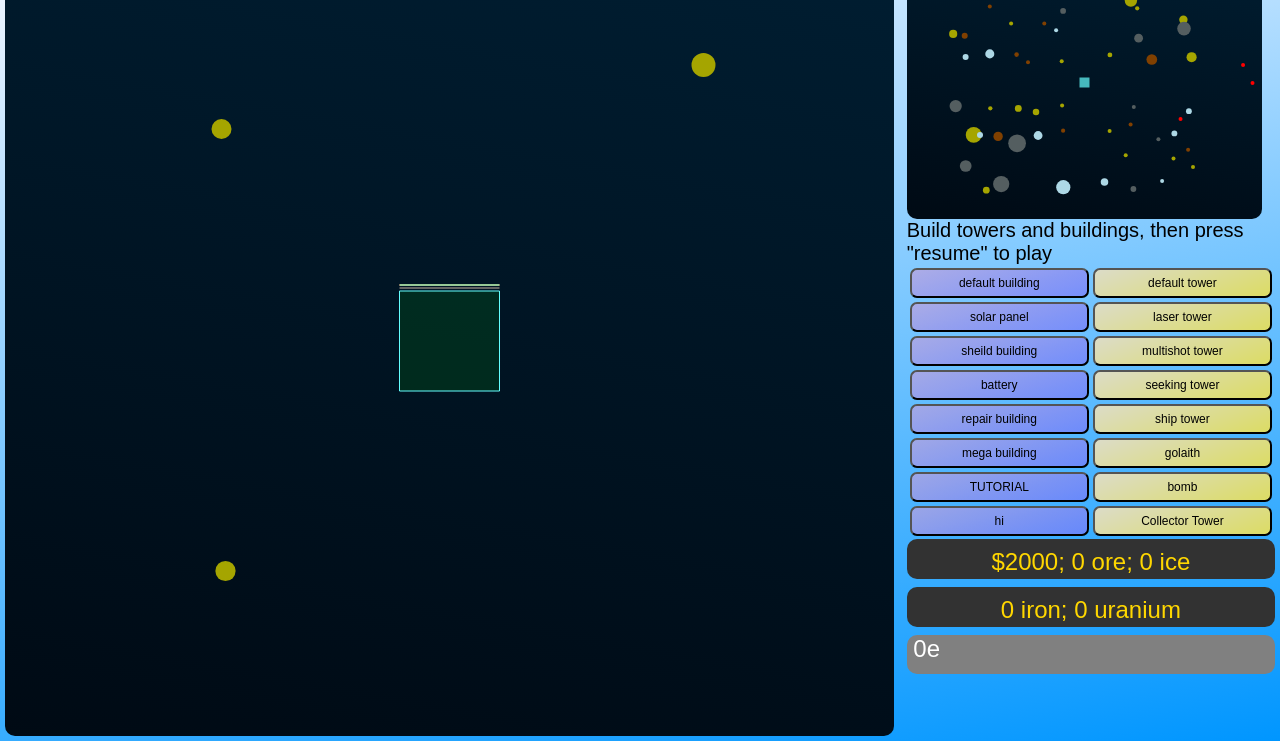
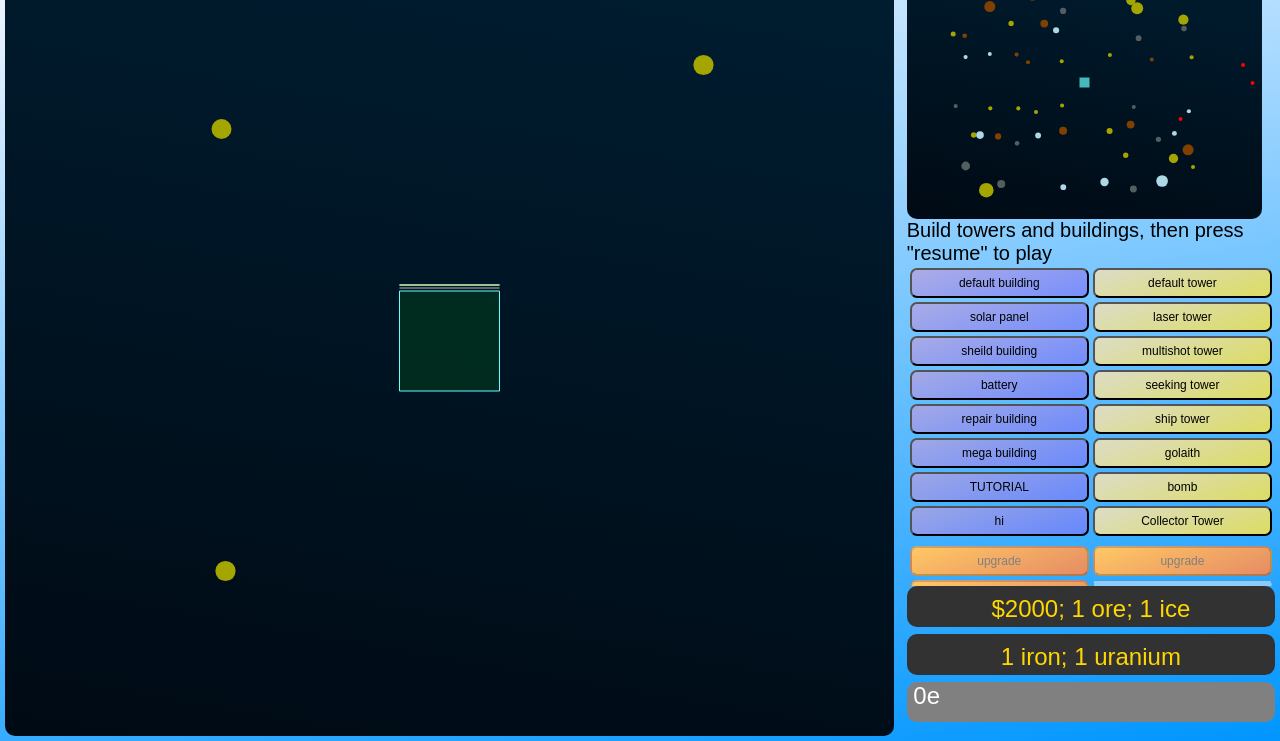
Before and after one commit to vinport16/KHE18, a plain HTML site: page index.html in a window 1280 px wide. Shown: the part 59-800 px from the top of the page. Drawn offline with Linux system fonts and the light colour scheme.

Commit message:
now resources prices are enforced

```diff
--- a/building.js
+++ b/building.js
@@ -150,6 +150,9 @@ function SolarPanel(pos, state){
   this.tree = solarPanelTree;
   this.price = 500;
   this.uraniumPrice = 50;
+  this.orePrice = 0;
+  this.icePrice = 0;
+  this.ironPrice = 0;
   Structure.call(this, pos, this.price, this.maxHealth, 200, this.name, state);
 
 }
@@ -169,6 +172,9 @@ function Battery(pos, state){
   this.tree = false;
   this.price = 500;
   this.orePrice = 50;
+  this.icePrice = 0;
+  this.ironPrice = 0;
+  this.uraniumPrice = 0;
   Structure.call(this, pos, this.price, this.maxHealth, 500, this.name, state);
 
 }
@@ -187,6 +193,9 @@ function RepairBuilding(pos, state){
   this.tree = repairBuildingTree;
   this.price = 300;
   this.icePrice = 30;
+  this.orePrice = 0;
+  this.ironPrice = 0;
+  this.uraniumPrice = 0;
   this.heal = 15;
   this.bufferTime = 30;
   this.currentBuffer = 0;
@@ -209,6 +218,9 @@ function SheildBuilding(pos, state){
   this.tree = false;
   this.price = 500;
   this.ironPrice = 50;
+  this.orePrice = 0;
+  this.icePrice = 0;
+  this.uraniumPrice = 0;
   this.heal = 1;
   this.bufferTime = 30;
   this.currentBuffer = 0;
--- a/draw.js
+++ b/draw.js
@@ -249,7 +249,7 @@ function drawProto(proto, state){
 
 function drawProtoTower(proto,state){
   rp = relative(proto.position, state);
-  if(proto.price > state.money || checkStructureOverlap(proto,state)){
+  if(proto.price > state.money || proto.orePrice > state.ore || proto.icePrice > state.ice || proto.ironPrice > state.iron || proto.uraniumPrice > state.uranium || checkStructureOverlap(proto,state)){
     drawCircle(rp,proto.radius,"rgba(0,0,0,0)","rgba(255,100,100,100)");
   }else{
     drawCircle(rp,proto.radius,"rgba(0,0,0,0)","rgba(100,255,100,100)");
@@ -291,7 +291,7 @@ function drawBuilding(o, state){
 function drawProtoBuilding(proto, state){
   rp = relative(proto.position, state);
   tl = subtract(rp,{x:proto.width/2, y:proto.height/2});
-  if(proto.price > state.money || checkStructureOverlap(proto, state)){
+  if(proto.price > state.money || proto.orePrice > state.ore || proto.icePrice > state.ice || proto.ironPrice > state.iron || proto.uraniumPrice > state.uranium || checkStructureOverlap(proto, state)){
     drawRectangle(tl, proto.height, proto.width, "rgba(0,0,0,0)", "rgba(255,100,100,100)");
   }else{
     drawRectangle(tl, proto.height, proto.width, "rgba(0,0,0,0)","rgba(100,255,100,100)");
--- a/gameState.js
+++ b/gameState.js
@@ -4,10 +4,10 @@ function GameState() {
 	this.world = []; //list of every game object
 	this.position = {x:0,y:0};
   this.money = 2000;
-  this.ore = 0;
-  this.ice = 0;
-  this.iron = 0;
-  this.uranium = 0;
+  this.ore = 1;
+  this.ice = 1;
+  this.iron = 1;
+  this.uranium = 1;
 	this.level = 1;
   this.highestLevel = 1;
 	this.shipsKilled = 0;
--- a/main.js
+++ b/main.js
@@ -72,16 +72,16 @@ function addResources(){
         type = getRandomInt(1, 5);
         switch(type){
           case 1:
-            state.world.push(new Ore({x:getRandomInt(x*200,x*300), y: getRandomInt(y*200,y*300)}, Math.max(getRandomInt(Math.abs(x - y) * 80,100), Math.min(Math.abs(x + y) * 80, 100)), state));
-            break;
+            state.world.push(new Ore({x:getRandomInt(x*200,x*300), y: getRandomInt(y*200,y*300)}, getRandomInt(100, Math.abs(x) + Math.abs(y) * 100), state));
+            break; //Math.max(getRandomInt(Math.abs(x - y) * 80,100), Math.min(Math.abs(x + y) * 80, 100)
           case 2:
-            state.world.push(new Ice({x:getRandomInt(x*200,x*300), y: getRandomInt(y*200,y*300)}, Math.max(getRandomInt(Math.abs(x - y) * 80, 100), Math.min(Math.abs(x + y) * 80, 100)), state));
+            state.world.push(new Ice({x:getRandomInt(x*200,x*300), y: getRandomInt(y*200,y*300)}, getRandomInt(100, Math.abs(x) + Math.abs(y) * 100), state));
             break;
           case 3:
-            state.world.push(new Iron({x:getRandomInt(x*200,x*300), y: getRandomInt(y*200,y*300)}, Math.max(getRandomInt(Math.abs(x - y) * 80,100), Math.min(Math.abs(x + y) * 80, 100)), state));
+            state.world.push(new Iron({x:getRandomInt(x*200,x*300), y: getRandomInt(y*200,y*300)}, getRandomInt(100, Math.abs(x) + Math.abs(y) * 100), state));
             break;
           case 4:
-            state.world.push(new Uranium({x:getRandomInt(x*200,x*300), y: getRandomInt(y*200,y*300)}, Math.max(getRandomInt(Math.abs(x - y) * 80,100), Math.min(Math.abs(x + y) * 80, 100)), state));
+            state.world.push(new Uranium({x:getRandomInt(x*200,x*300), y: getRandomInt(y*200,y*300)}, getRandomInt(100, Math.abs(x) + Math.abs(y) * 100), state));
             break;
           default:
             break;
--- a/structure.js
+++ b/structure.js
@@ -146,10 +146,17 @@ function placeStructure(s, state){
 
   canvas.addEventListener("mousedown",function(event){
     s.position = absolute(getVector(event),state);
-
-    if(s.price <= state.money && !checkStructureOverlap(s, state)){
+    console.log("ore price: " + s.orePrice);
+    console.log("current ore: " + state.ore);
+    console.log(s.orePrice <= state.ore && s.icePrice <= state.ice && s.ironPrice <= state.iron && s.uraniumPrice <= state.uranium)
+    if(s.price <= state.money && s.orePrice <= state.ore && s.icePrice <= state.ice && s.ironPrice <= state.iron && s.uraniumPrice <= state.uranium && !checkStructureOverlap(s, state)){
+      console.log("hi");
       state.world.push(s);
       state.money -= s.price;
+      state.ice -= s.icePrice;
+      state.ore -= s.orePrice;
+      state.iron -= s.ironPrice;
+      state.uranium -= s.uraniumPrice;
       state.selectedStructure = s;
       updateSelectedDetails(state.selectedStructure);
       drawEverything(state);
--- a/style.css
+++ b/style.css
@@ -86,7 +86,7 @@ button.cancel{
 }
 
 div.textbox{
-  height: 75%;
+  height: 81%;
   width: 100%;
   overflow-y: scroll;
 }
--- a/tower.js
+++ b/tower.js
@@ -19,6 +19,10 @@ function Tower(pos, state){
   this.kills = 0;
   this.targetType = "closest";
   this.price = 100;
+  this.orePrice = 0;
+  this.icePrice = 0;
+  this.ironPrice = 0;
+  this.uraniumPrice = 0;
   this.name = "Basic Tower";
   this.extractRate = 0;
 
@@ -129,6 +133,10 @@ function SeekingTower(pos, state){
   this.targetType = "closest";
   this.name = "Simple Seeking Tower";
   this.price = 500;
+  this.orePrice = 0;
+  this.icePrice = 0;
+  this.ironPrice = 0;
+  this.uraniumPrice = 0;
 
   Structure.call(this, pos, this.price, this.health, 30, this.name, state);
 }
@@ -167,6 +175,10 @@ function MultiShotTower(pos, state){
   this.targetType = "closest";
   this.name = "Double Shot Tower";
   this.price = 300;
+  this.orePrice = 0;
+  this.icePrice = 0;
+  this.ironPrice = 0;
+  this.uraniumPrice = 0;
   this.inProgress = false;
   this.eachShotDelay = 5;
   this.currentShotDelay = 0;
@@ -219,6 +231,10 @@ function LaserTower(pos, state){
   this.kills = 0;
   this.targetType = "closest";
   this.price = 300;
+  this.orePrice = 0;
+  this.icePrice = 0;
+  this.ironPrice = 0;
+  this.uraniumPrice = 50;
   this.name = "Laser Tower";
 
   Structure.call(this, pos, this.price, this.health, 20, this.name, state);
@@ -247,6 +263,10 @@ function ShipTower(pos, state){
   this.kills = 0;
   this.targetType = "farthest";
   this.price = 1000;
+  this.orePrice = 0;
+  this.icePrice = 0;
+  this.ironPrice = 0;
+  this.uraniumPrice = 0;
   this.name = "Ship Tower";
   this.shipShoots = false;
   this.tree = shipTowerTree;
@@ -276,6 +296,10 @@ function BombTower(pos, state){
   this.kills = 0;
   this.targetType = "closest";
   this.price = 800;
+  this.orePrice = 0;
+  this.icePrice = 0;
+  this.ironPrice = 0;
+  this.uraniumPrice = 0;
   this.name = "Bomb Tower";
 
 
@@ -304,6 +328,10 @@ function Golaith(pos, state){
   this.kills = 0;
   this.targetType = "closest";
   this.price = 20000;
+  this.orePrice = 0;
+  this.icePrice = 0;
+  this.ironPrice = 0;
+  this.uraniumPrice = 0;
   this.name = "Golaith";
   this.bufferTime = 300; //frames
   this.currentBuffer = this.bufferTime;
@@ -339,7 +367,11 @@ function CollectorTower(pos, state){
   this.name = "Resource Collector";
   this.tree = false;
   this.price = 200;
-  this.bufferTime = 15;
+  this.orePrice = 0;
+  this.icePrice = 0;
+  this.ironPrice = 0;
+  this.uraniumPrice = 0;
+  this.bufferTime = 30;
   this.currentBuffer = 0;
   this.extractRate = 1;
   Structure.call(this, pos, this.price, this.health, 20, this.name, state);
```
